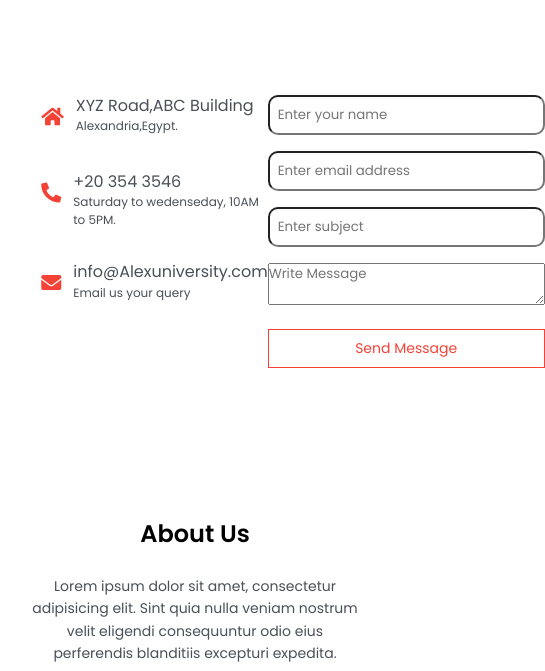
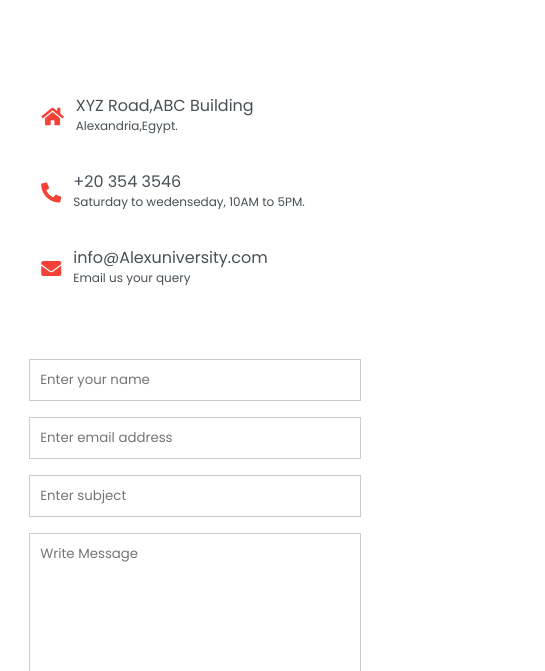
Before and after one commit to emangomaa/university-website, a plain HTML site: page contact.html in a window 390 px wide. Shown: the part 984-1655 px from the top of the page, 545 px wide, since content can reach past the window. Drawn offline with Linux system fonts and the light colour scheme.

Commit message:
edit inputs style

```diff
--- a/contact.html
+++ b/contact.html
@@ -76,7 +76,7 @@
                     <input type="text" placeholder="Enter your name" required />
                     <input type="email" placeholder="Enter email address" required />
                     <input type="text" placeholder="Enter subject" required />
-                    <textarea row="8" placeholder="Write Message" required></textarea>
+                    <textarea rows="8" placeholder="Write Message" required></textarea>
                     <button type="submit" class="header-btn red-btn">Send Message</button>
                 </form>
             </div>
--- a/script.js
+++ b/script.js
@@ -1,3 +1,4 @@
+//add event listener on menu and close buttons
 var links = document.getElementById('links');
         var menuBtn = document.getElementById('menu-btn');
         var closeBtn = document.getElementById('close-btn');
--- a/style.css
+++ b/style.css
@@ -685,14 +685,19 @@ padding:32px;
     font-size:12px;
 }
 
-.contact .contact-row .contact-col form{
-    display: flex;
-    flex-direction: column;
+.contact .contact-row .contact-col input,.contact .contact-row .contact-col textarea{
+    width:100%;
+    margin-bottom: 16px;
+    padding: 10px;
+    border: 1px solid #ccc;
+    outline: none;
 }
-.contact .contact-row .contact-col form input{
-    margin-bottom: 16px;
-    padding: 8px;
-    border-radius: 10px;
-}
-
+ @media (max-width:700px) {
+     .contact .contact-row{
+         flex-direction: column;
+     }
+     .contact .contact-row .contact-col{
+         margin-bottom: 36px;
+     }
+ }
 /* *******end contact page*************** */
```
